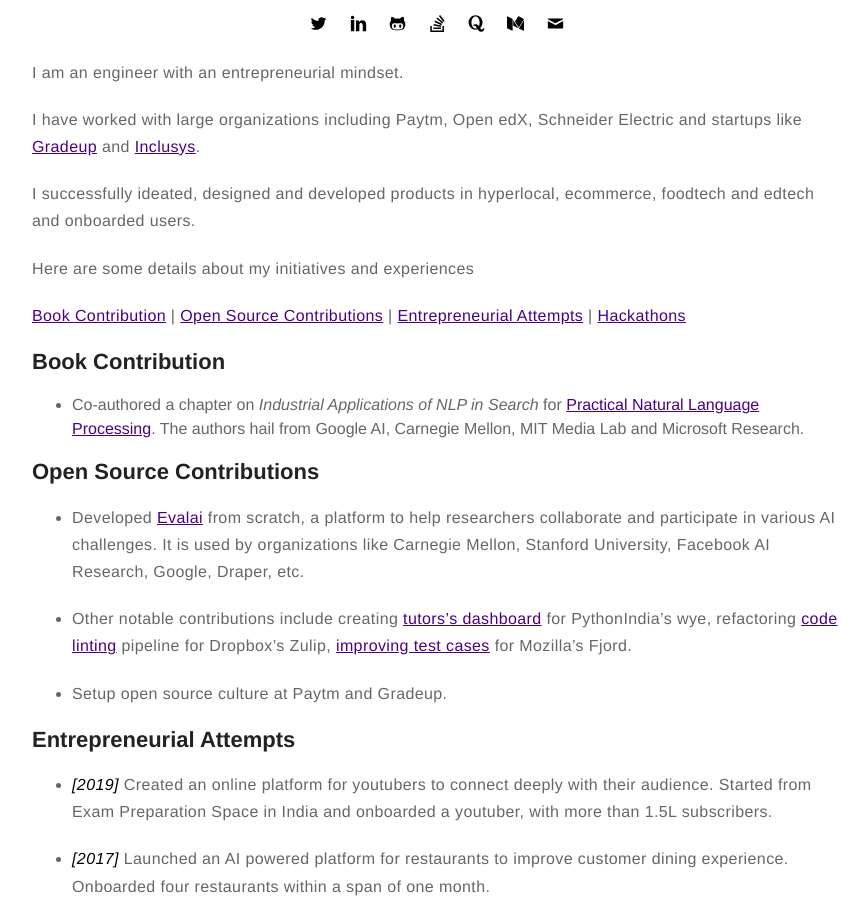
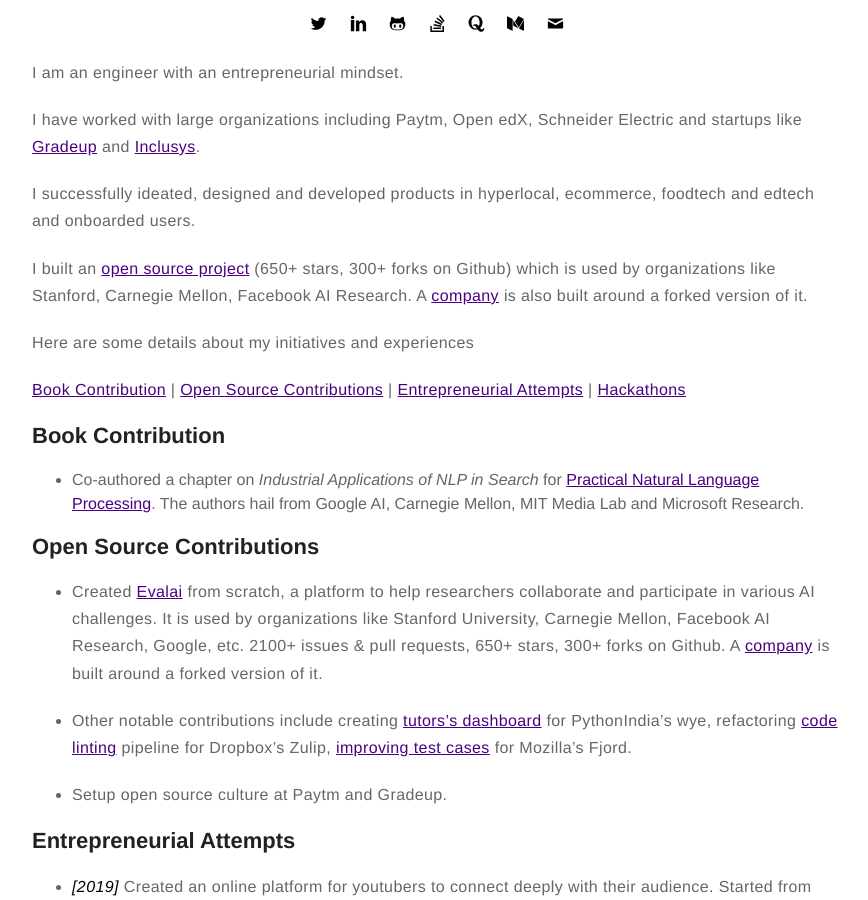
Before and after one commit to taranjeet/taranjeet.github.io, a Jekyll site: the page built from about.md, in a window 1280 px wide and 900 px high, scrolled down 529 px. Shown: the whole window, without its empty margins (203-1071 px from the left). Built offline with Jekyll 4.4.1, drawn with Linux system fonts in a browser that asks for light colours.

Commit message:
update contribution about evalai.

```diff
--- a/about.md
+++ b/about.md
@@ -14,6 +14,8 @@ I have worked with large organizations including Paytm, Open edX, Schneider Elec
 
 I successfully ideated, designed and developed products in hyperlocal, ecommerce, foodtech and edtech and onboarded users.
 
+I built an [open source project](https://github.com/cloud-cv/evalai) (650+ stars, 300+ forks on Github) which is used by organizations like Stanford, Carnegie Mellon, Facebook AI Research. A [company](https://caliper.ai/) is also built around a forked version of it.
+
 Here are some details about my initiatives and experiences
 
 [Book Contribution](#book-contribution) \| [Open Source Contributions](#open-source-contributions) \| [Entrepreneurial Attempts](#entrepreneurial-attempts) \| [Hackathons](#hackathons)
@@ -24,7 +26,7 @@ Here are some details about my initiatives and experiences
 
 ## Open Source Contributions
 
-* Developed [Evalai](https://evalai.cloudcv.org) from scratch, a platform to help researchers collaborate and participate in various AI challenges. It is used by organizations like Carnegie Mellon, Stanford University, Facebook AI Research, Google, Draper, etc.
+* Created [Evalai](https://evalai.cloudcv.org) from scratch, a platform to help researchers collaborate and participate in various AI challenges. It is used by organizations like Stanford University, Carnegie Mellon, Facebook AI Research, Google, etc. 2100+ issues & pull requests, 650+ stars, 300+ forks on Github. A [company](https://caliper.ai/) is built around a forked version of it.
 
 * Other notable contributions include creating [tutors's dashboard](https://github.com/pythonindia/wye/commits?author=taranjeet) for PythonIndia's wye, refactoring [code linting](https://github.com/zulip/zulip/commits?author=taranjeet) pipeline for Dropbox's Zulip, [improving test cases](https://github.com/mozilla/fjord/commits?author=taranjeet) for Mozilla’s Fjord.
 
```
